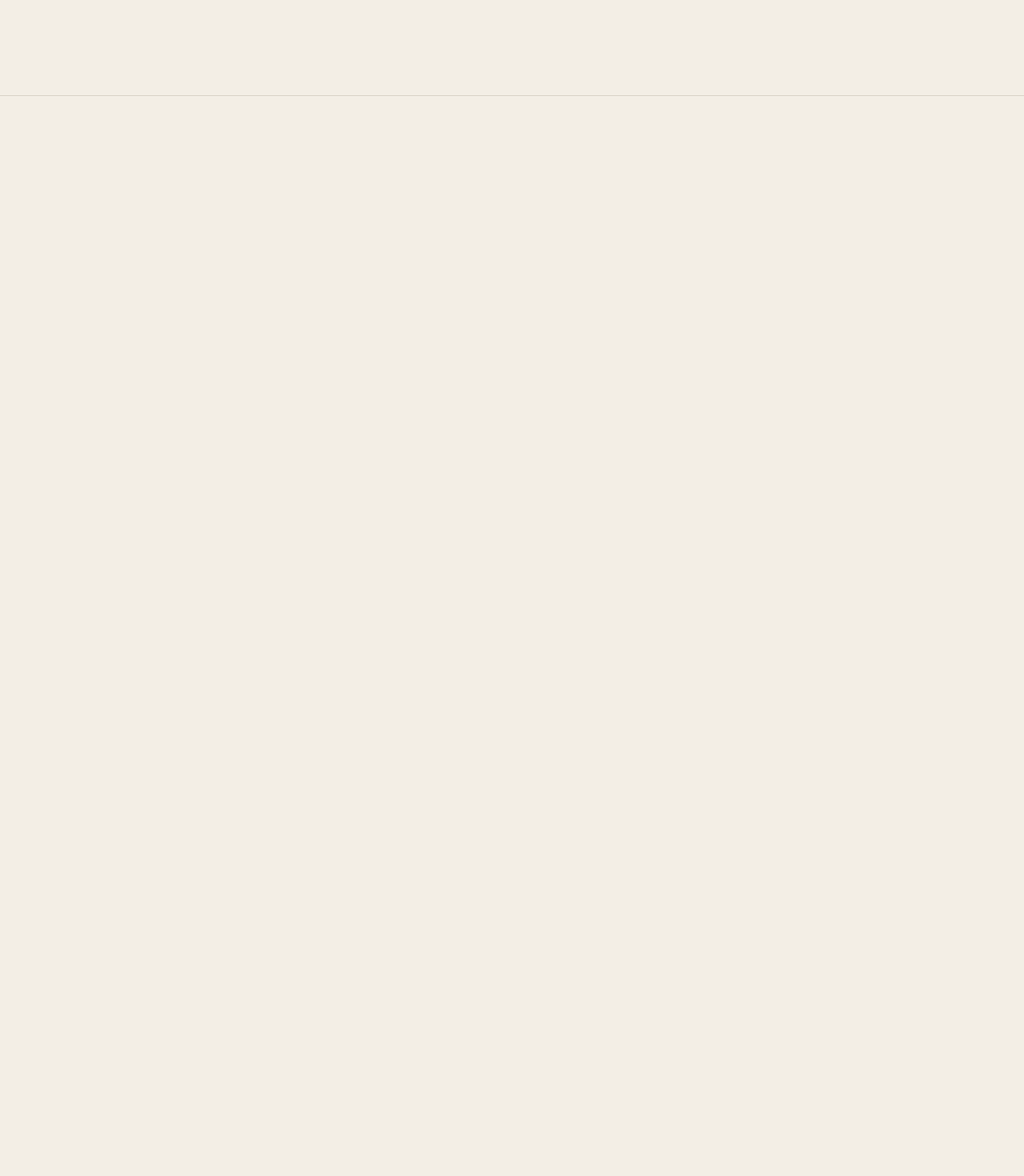
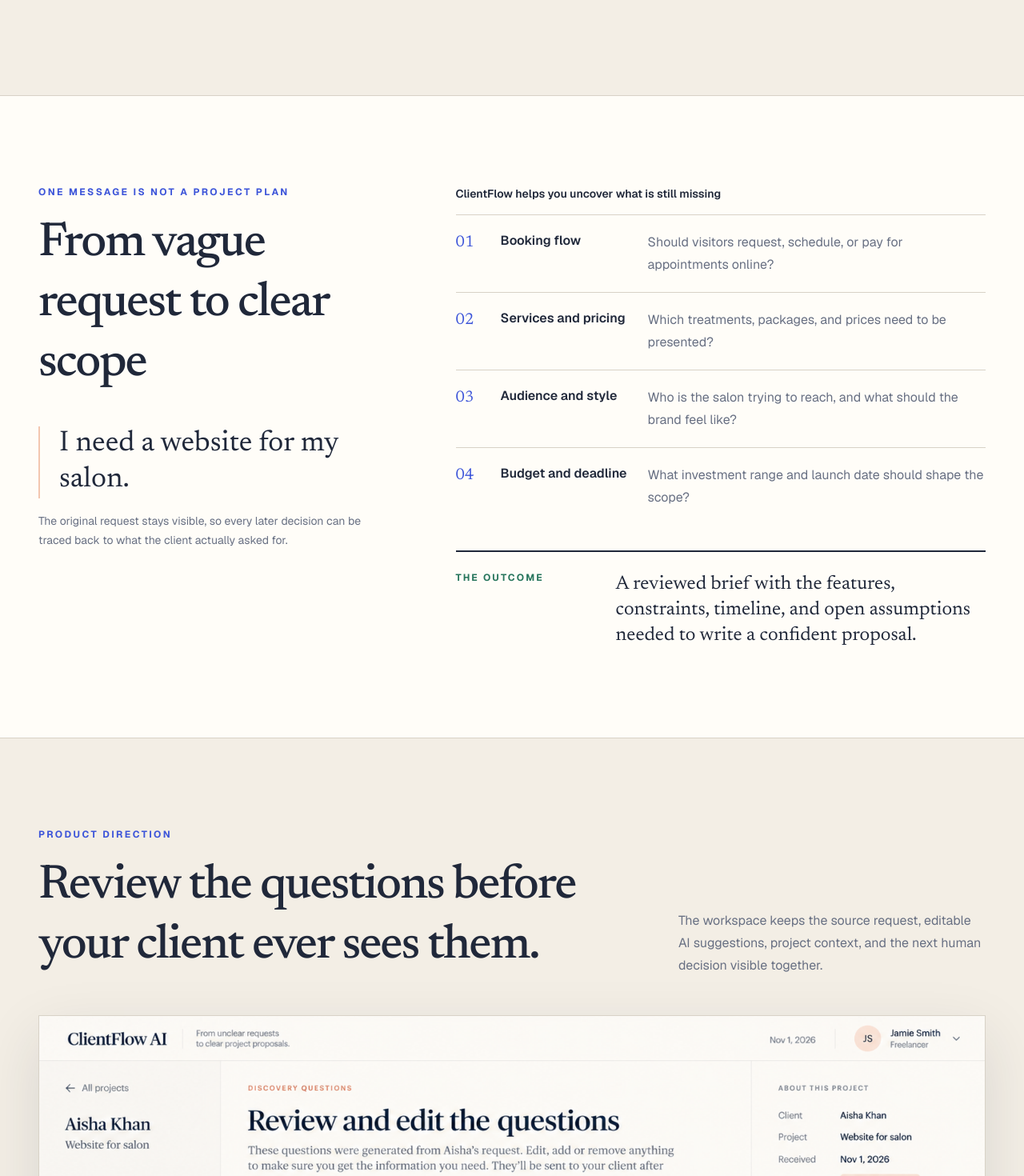
Before and after one commit to malikhassanjavaid/clientflow-ai, a Next.js app: page / in a window 1280 px wide. Shown: the part 740-2210 px from the top of the page at 80% size. Before the commit the page ends 860 px from the top, so only its background shows below. Built offline with nearby package versions, Linux system fonts and the light colour scheme.

Commit message:
feat: show the ClientFlow request transformation

```diff
--- a/app/page.tsx
+++ b/app/page.tsx
@@ -1,4 +1,6 @@
 import { HeroSection } from "@/components/marketing/hero-section";
+import { ProductPreview } from "@/components/marketing/product-preview";
+import { RequestTransformation } from "@/components/marketing/request-transformation";
 import { SiteHeader } from "@/components/marketing/site-header";
 
 export default function Home() {
@@ -7,7 +9,8 @@ export default function Home() {
       <SiteHeader />
       <main id="main-content">
         <HeroSection />
-        <section id="product-preview" />
+        <RequestTransformation />
+        <ProductPreview />
         <section id="how-it-works" />
         <section id="why-clientflow" />
         <section id="human-control" />
--- /dev/null
+++ b/components/marketing/product-preview.tsx
@@ -0,0 +1,48 @@
+import Image from "next/image";
+
+export function ProductPreview() {
+  return (
+    <section
+      aria-labelledby="product-preview-title"
+      className="border-b border-line bg-ivory"
+      id="product-preview"
+    >
+      <div className="mx-auto max-w-7xl px-5 py-20 sm:px-8 sm:py-28 lg:px-12">
+        <div className="grid items-end gap-7 md:grid-cols-[minmax(0,1fr)_24rem]">
+          <div>
+            <p className="text-xs font-bold uppercase tracking-[0.2em] text-cobalt">
+              Product direction
+            </p>
+            <h2
+              className="mt-5 max-w-3xl font-editorial text-4xl font-medium leading-tight tracking-[-0.035em] text-ink sm:text-6xl"
+              id="product-preview-title"
+            >
+              Review the questions before your client ever sees them.
+            </h2>
+          </div>
+          <p className="max-w-md text-base leading-7 text-muted-ink md:justify-self-end">
+            The workspace keeps the source request, editable AI suggestions,
+            project context, and the next human decision visible together.
+          </p>
+        </div>
+
+        <figure className="mt-12">
+          <div className="overflow-hidden border border-line bg-paper shadow-[0_26px_70px_rgba(32,40,58,0.12)]">
+            <Image
+              alt="ClientFlow discovery question editor showing editable salon website questions"
+              className="h-auto w-full"
+              height={1058}
+              sizes="(max-width: 1280px) 100vw, 1184px"
+              src="/images/clientflow-discovery-questions.png"
+              width={1487}
+            />
+          </div>
+          <figcaption className="mt-4 flex flex-col gap-2 text-sm leading-6 text-muted-ink sm:flex-row sm:justify-between">
+            <span>Concept preview — discovery question editor</span>
+            <span>AI suggests. The freelancer reviews and approves.</span>
+          </figcaption>
+        </figure>
+      </div>
+    </section>
+  );
+}
--- /dev/null
+++ b/components/marketing/request-transformation.tsx
@@ -0,0 +1,79 @@
+const informationGaps = [
+  {
+    label: "Booking flow",
+    detail: "Should visitors request, schedule, or pay for appointments online?",
+  },
+  {
+    label: "Services and pricing",
+    detail: "Which treatments, packages, and prices need to be presented?",
+  },
+  {
+    label: "Audience and style",
+    detail: "Who is the salon trying to reach, and what should the brand feel like?",
+  },
+  {
+    label: "Budget and deadline",
+    detail: "What investment range and launch date should shape the scope?",
+  },
+] as const;
+
+export function RequestTransformation() {
+  return (
+    <section
+      aria-labelledby="transformation-title"
+      className="border-b border-line bg-paper"
+    >
+      <div className="mx-auto max-w-7xl px-5 py-20 sm:px-8 sm:py-28 lg:px-12">
+        <div className="grid gap-12 lg:grid-cols-[0.8fr_1.2fr] lg:gap-20">
+          <div>
+            <p className="text-xs font-bold uppercase tracking-[0.2em] text-cobalt">
+              One message is not a project plan
+            </p>
+            <h2
+              className="mt-5 max-w-xl font-editorial text-4xl font-medium leading-tight tracking-[-0.035em] text-ink sm:text-6xl"
+              id="transformation-title"
+            >
+              From vague request to clear scope
+            </h2>
+            <blockquote className="mt-10 border-l-2 border-peach pl-6 font-editorial text-3xl leading-tight text-ink sm:text-4xl">
+              I need a website for my salon.
+            </blockquote>
+            <p className="mt-4 max-w-md text-sm leading-6 text-muted-ink">
+              The original request stays visible, so every later decision can
+              be traced back to what the client actually asked for.
+            </p>
+          </div>
+
+          <div>
+            <p className="border-b border-line pb-4 text-sm font-semibold text-ink">
+              ClientFlow helps you uncover what is still missing
+            </p>
+            <ul className="divide-y divide-line" aria-label="Information gaps">
+              {informationGaps.map((gap, index) => (
+                <li
+                  className="grid gap-2 py-5 sm:grid-cols-[3rem_11rem_1fr] sm:items-start"
+                  key={gap.label}
+                >
+                  <span className="font-editorial text-xl text-cobalt">
+                    0{index + 1}
+                  </span>
+                  <span className="font-semibold text-ink">{gap.label}</span>
+                  <span className="leading-7 text-muted-ink">{gap.detail}</span>
+                </li>
+              ))}
+            </ul>
+            <div className="mt-8 border-t-2 border-ink pt-6 sm:grid sm:grid-cols-[11rem_1fr] sm:gap-6">
+              <p className="text-xs font-bold uppercase tracking-[0.18em] text-success">
+                The outcome
+              </p>
+              <p className="mt-3 font-editorial text-2xl leading-8 text-ink sm:mt-0">
+                A reviewed brief with the features, constraints, timeline, and
+                open assumptions needed to write a confident proposal.
+              </p>
+            </div>
+          </div>
+        </div>
+      </div>
+    </section>
+  );
+}
```
Also changed, not shown: public/images/clientflow-discovery-questions.png (added), 1 other file (tests, documents, lock files or other folders).
